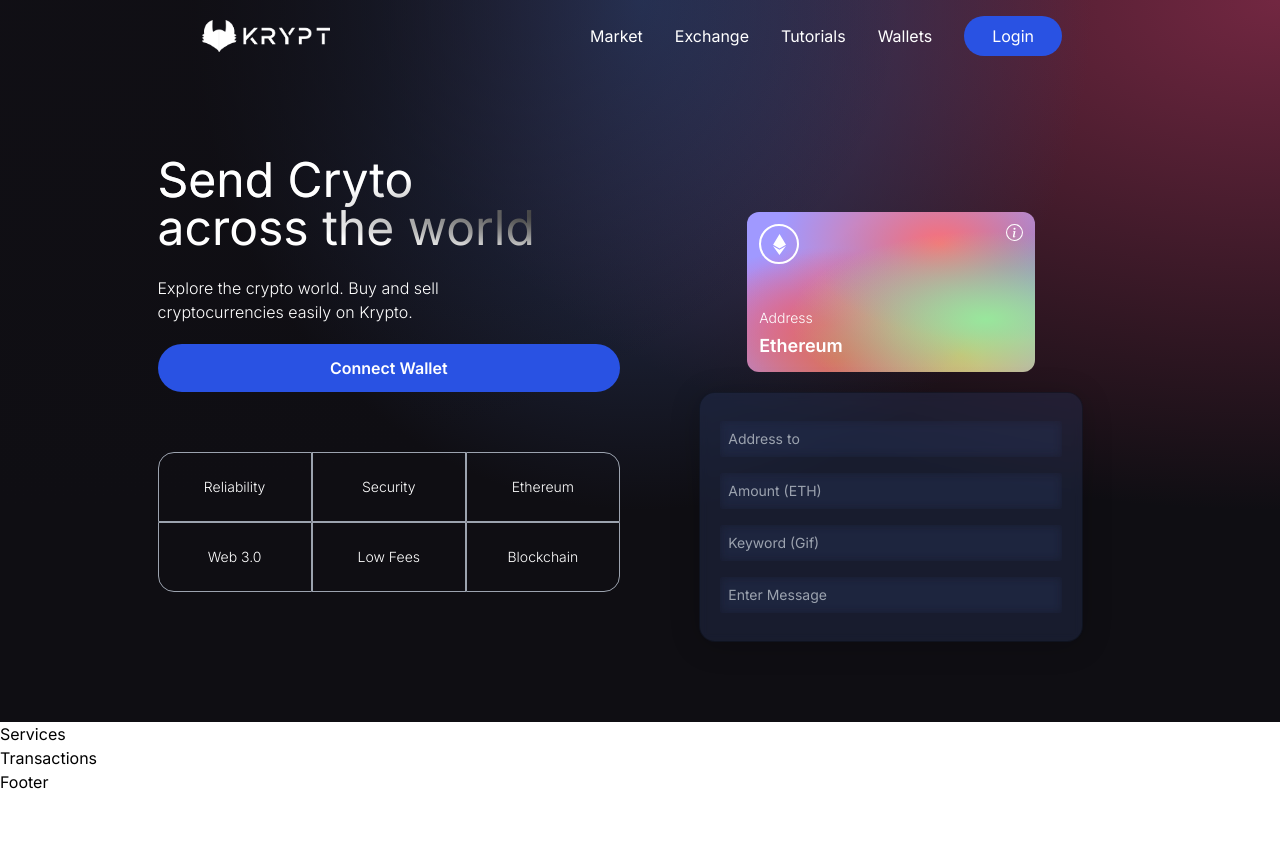
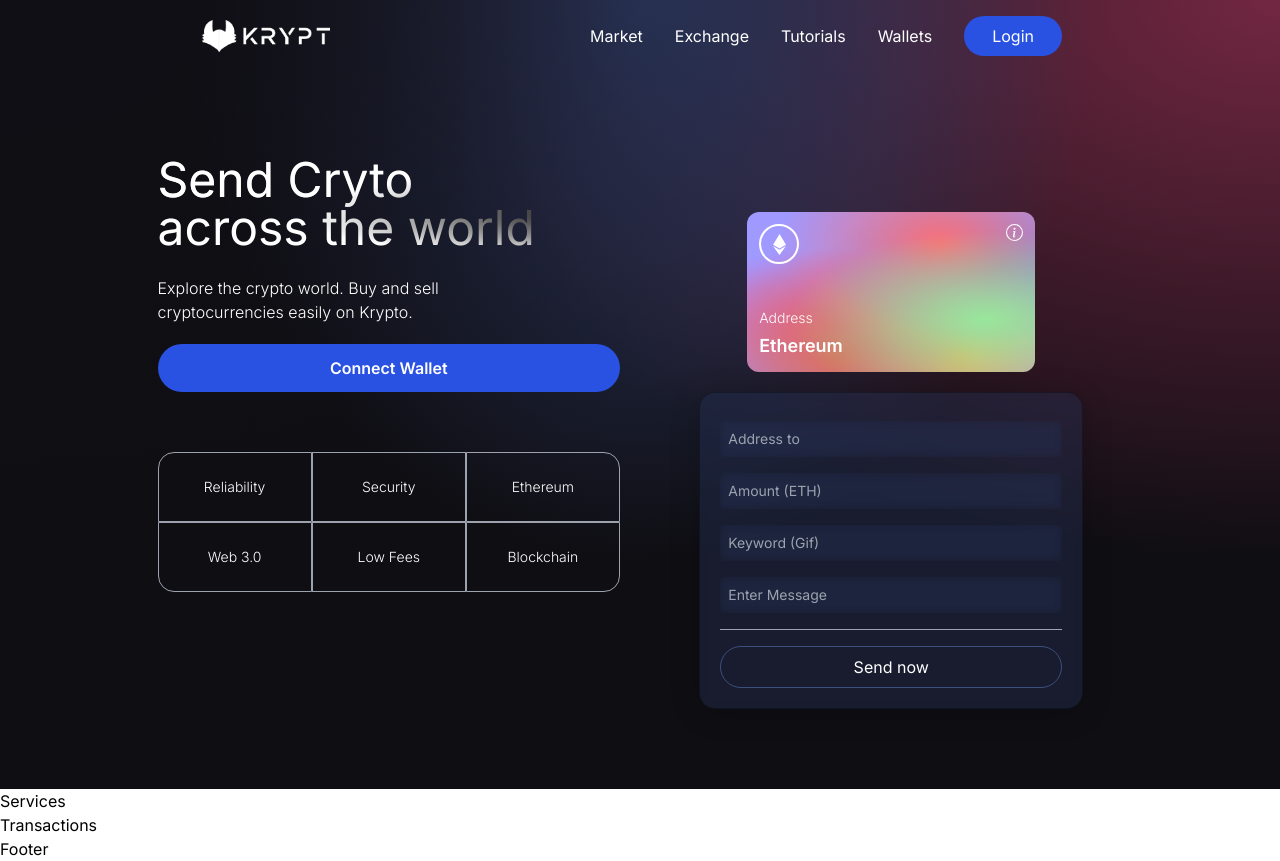
Before and after one commit to katsuragawaa/krypt-web3.0, a React (Vite) app in the folder client/: page / in a window 1280 px wide. Before the commit the page ends 800 px from the top, so only its background shows below. Built offline with nearby package versions, Linux system fonts and the light colour scheme.

Commit message:
Add send button

```diff
--- a/client/src/components/Welcome.jsx
+++ b/client/src/components/Welcome.jsx
@@ -19,6 +19,7 @@
 
 const Welcome = () => {
   const connectWallet = () => {};
+  const handleSubmit = () => {};
 
   return (
     <div className="flex w-full justify-center items-center">
@@ -76,7 +77,10 @@
             </div>
           </div>
 
-          <div className="p-5 sm:w-96 w-full flex flex-col justify-start items-center blue-glassmorphism">
+          <div
+            className="p-5 sm:w-96 w-full flex flex-col justify-start
+          items-center blue-glassmorphism"
+          >
             <Input
               placeholder="Address to"
               name="addressTo"
@@ -101,6 +105,19 @@
               type="text"
               handleChange={() => {}}
             />
+            <div className="h-[1px] w-full bg-gray-400 my-2" />
+
+            {false ? (
+              <Loader />
+            ) : (
+              <button
+                type="button"
+                onClick={handleSubmit}
+                className="text-white w-full mt-2 border-[1px] p-2 border-[#3d4f7c] hover:bg-[#3d4f7c] rounded-full cursor-pointer"
+              >
+                Send now
+              </button>
+            )}
           </div>
         </div>
       </div>
```
